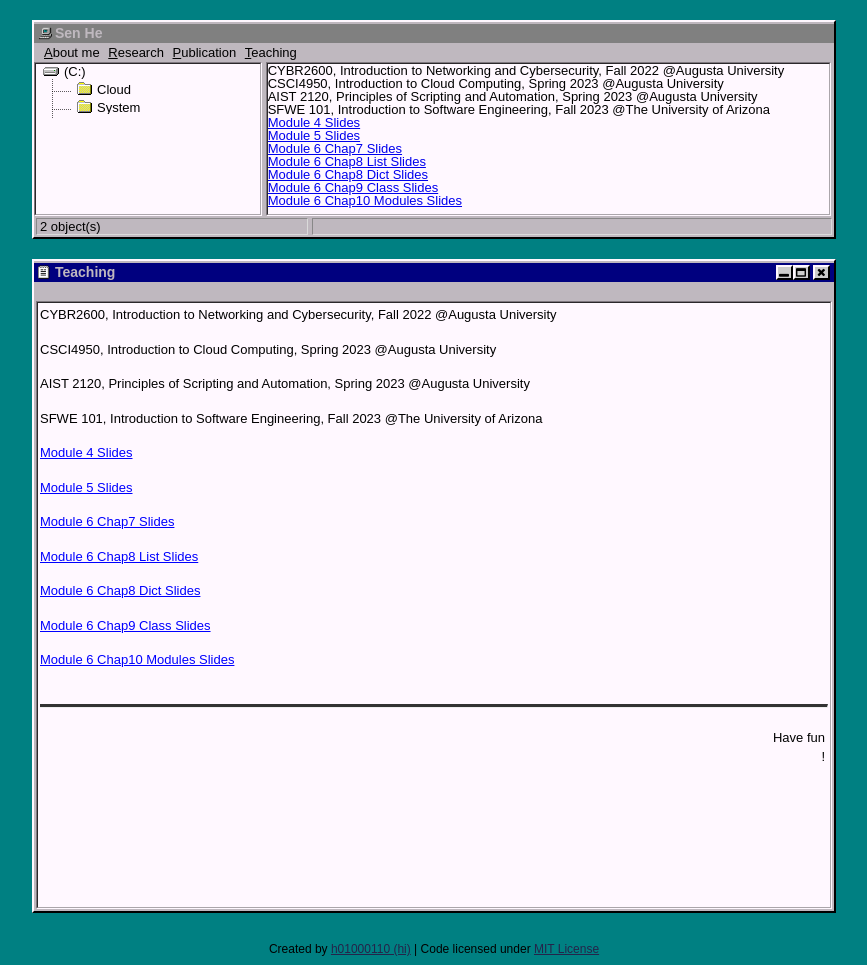
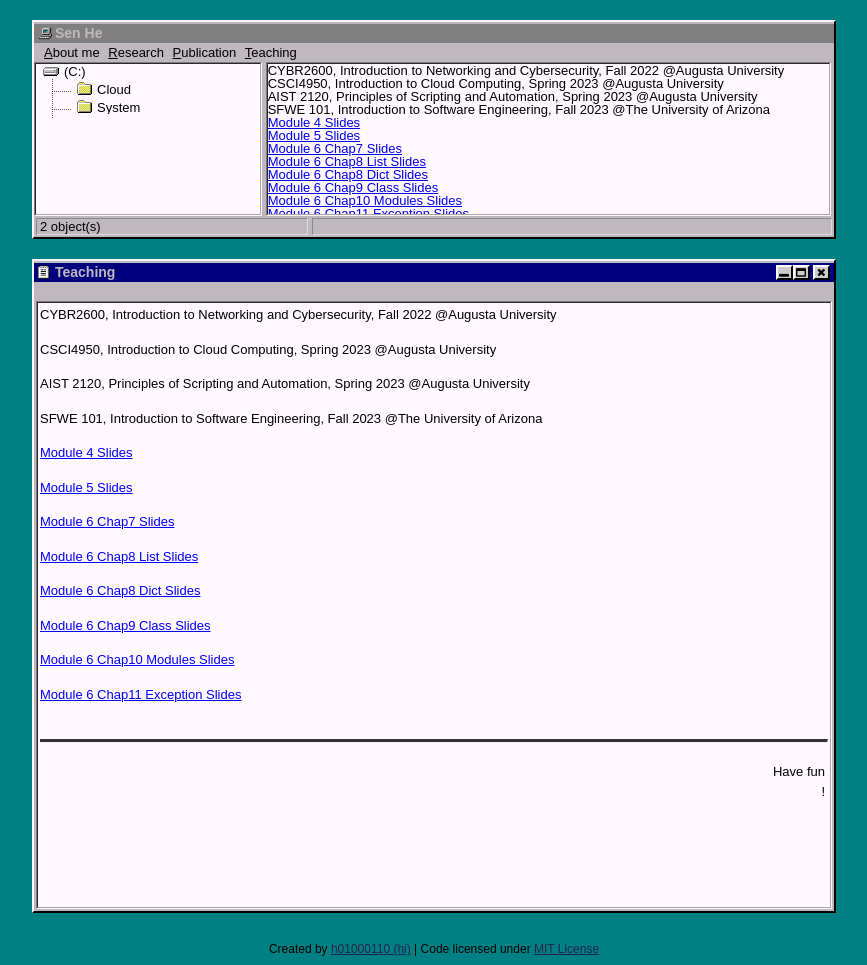
Before and after one commit to sen-he/sen-he.github.io, a Jekyll site: the page built from teaching/index.md, in a window 1280 px wide. Shown: the whole page, without its empty margins (206-1073 px from the left). Built offline with Jekyll 4.4.1, drawn with Linux system fonts in a browser that asks for light colours.

Commit message:
Update index.md

```diff
--- a/teaching/index.md
+++ b/teaching/index.md
@@ -25,3 +25,5 @@
   [Module 6 Chap9 Class Slides](https://github.com/sen-he/sen-he.github.io/blob/master/teaching/Module%206%20-%20Python%20Classes%20Functions%20and%20Modules%20In%20Class%20Activities.pptx)
 
   [Module 6 Chap10 Modules Slides](https://github.com/sen-he/sen-he.github.io/blob/master/teaching/Modules.pptx)
+
+  [Module 6 Chap11 Exception Slides](https://github.com/sen-he/sen-he.github.io/blob/master/teaching/Module%206%20-%20Exception%20Handling.pptx)
```
